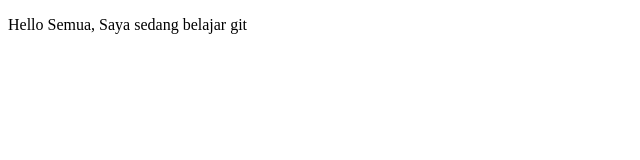
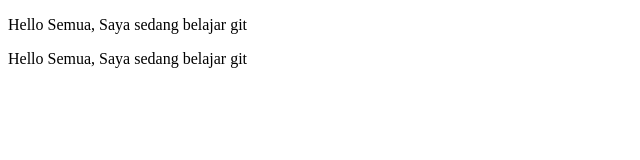
Before and after one commit to zabuzapr/wpu-gittest, a plain HTML site: page index.html in a window 1280 px wide. Shown: the whole page, without its empty margins (0-640 px from the left). Drawn offline with Linux system fonts and the light colour scheme.

Commit message:
menambahkan paragraf

```diff
--- a/index.html
+++ b/index.html
@@ -6,5 +6,6 @@
     </head>
     <body>
         <p>Hello Semua, Saya sedang belajar git</p>
+        <p>Hello Semua, Saya sedang belajar git</p>
     </body>
 </html>
```
